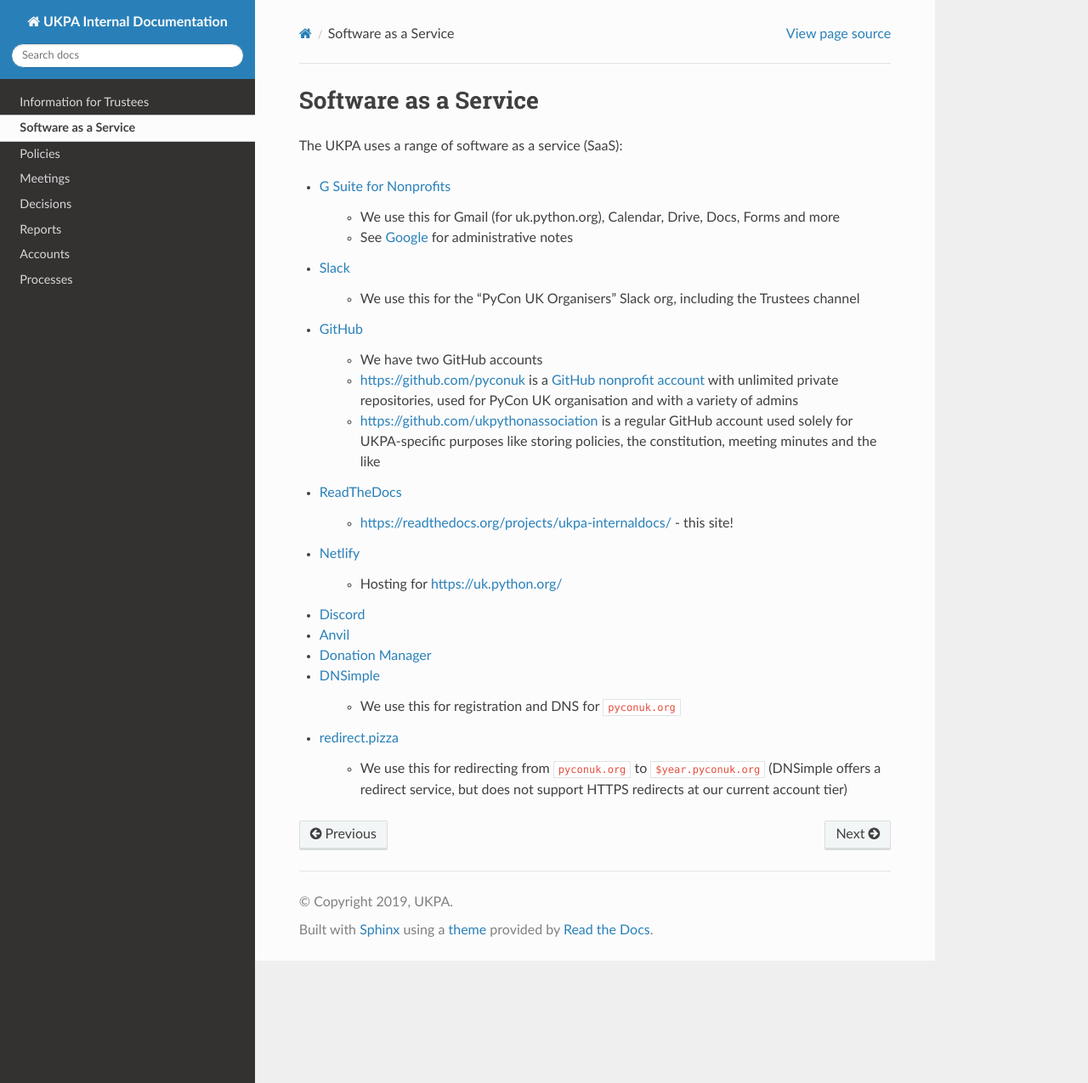
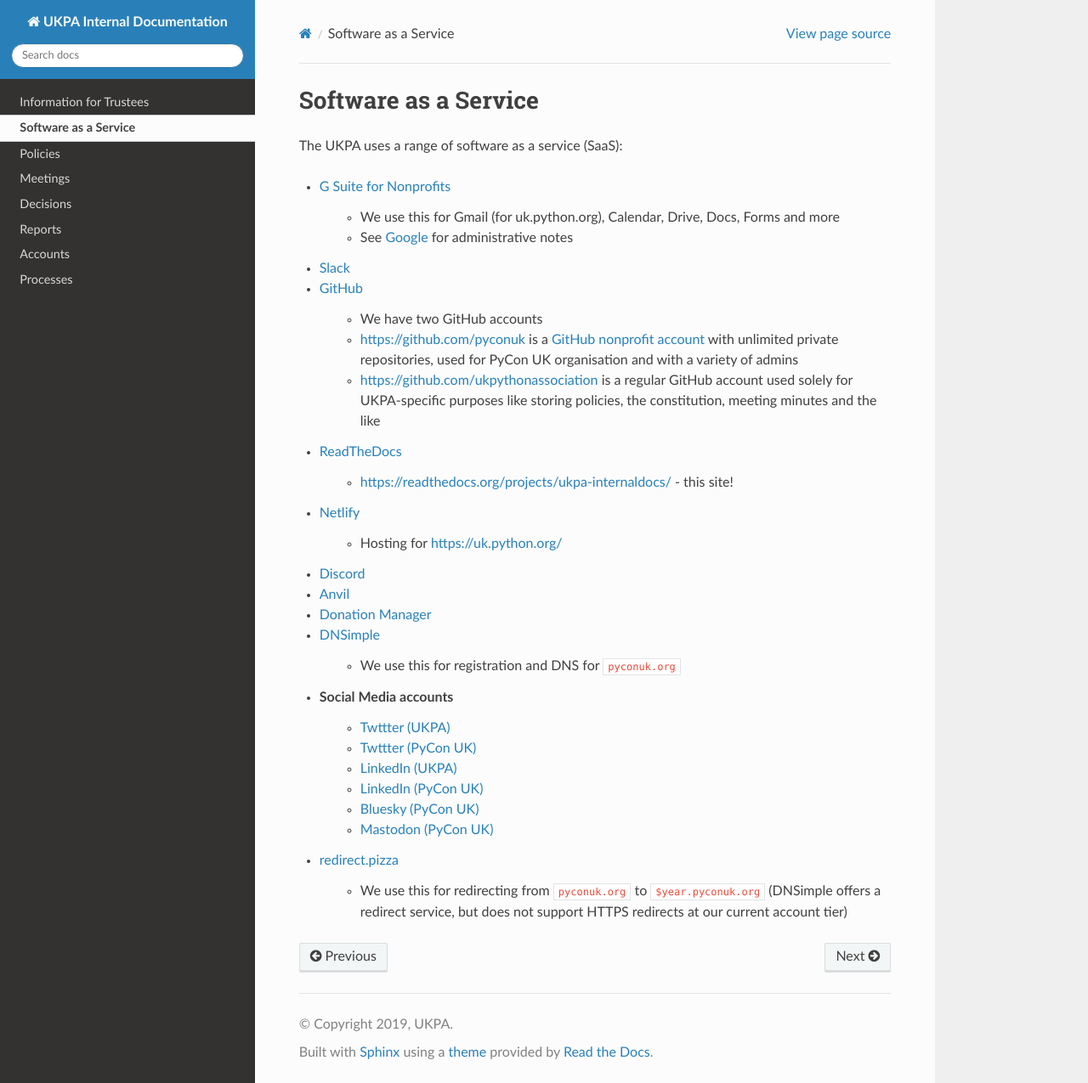
Before and after one commit to UKPythonAssociation/ukpa-internaldocs, a Sphinx documentation site: the page built from source/saas.rst, in a window 1280 px wide and 1275 px high. Shown: the whole window at 85% size. Built offline with Sphinx 7.4.7 and the Read the Docs theme 3.1.0, drawn with Linux system fonts in a browser that asks for light colours.

Commit message:
Add links to social media accounts

```diff
--- a/source/saas.rst
+++ b/source/saas.rst
@@ -9,7 +9,6 @@
     * See :doc:`process/google` for administrative notes
 * `Slack <https://slack.com/>`_
 
-    * We use this for the "PyCon UK Organisers" Slack org, including the Trustees channel
 * `GitHub <https://github.com>`_
 
     * We have two GitHub accounts
@@ -27,6 +26,15 @@
 * `DNSimple <https://dnsimple.com/>`_
 
     * We use this for registration and DNS for ``pyconuk.org``
+
+* Social Media accounts
+    * `Twttter (UKPA) <https://twitter.com/ukpython>`_
+    * `Twttter (PyCon UK) <https://twitter.com/pyconuk>`_
+    * `LinkedIn (UKPA) <https://www.linkedin.com/company/uk-python-association/>`_
+    * `LinkedIn (PyCon UK) <https://www.linkedin.com/company/pycon-uk/>`_
+    * `Bluesky (PyCon UK) <https://bsky.app/profile/pyconuk.org>`_
+    * `Mastodon (PyCon UK) <https://fosstodon.org/@PyConUK>`_
+
 * `redirect.pizza <https://redirect.pizza/>`_
 
     * We use this for redirecting from ``pyconuk.org`` to ``$year.pyconuk.org`` (DNSimple offers a redirect service, but does not support HTTPS redirects at our current account tier)
```
